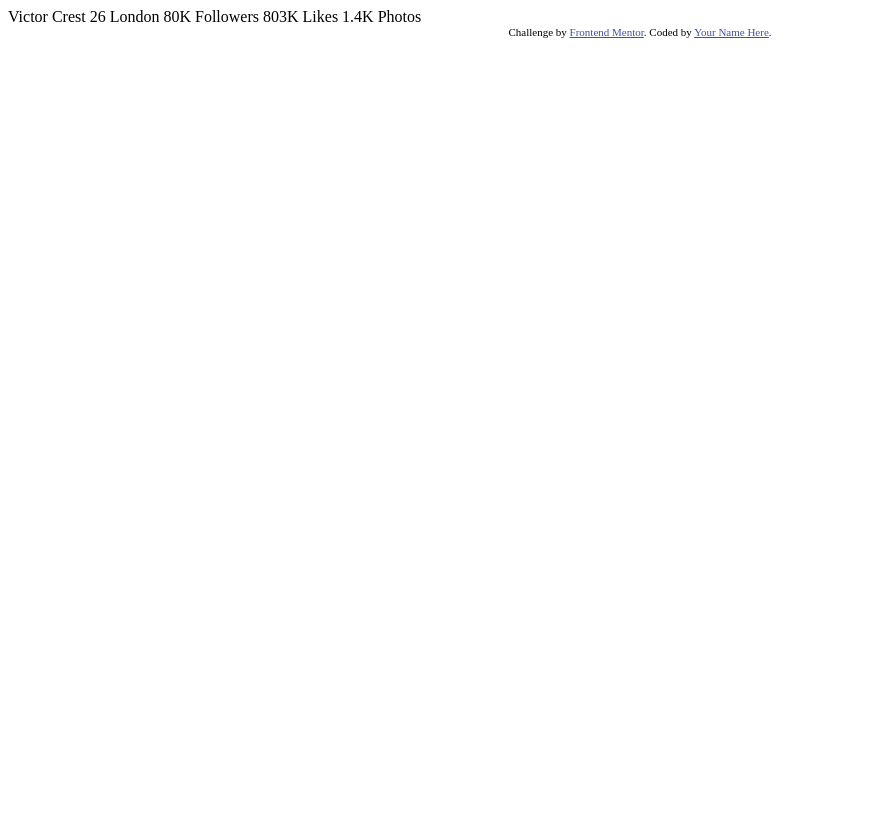
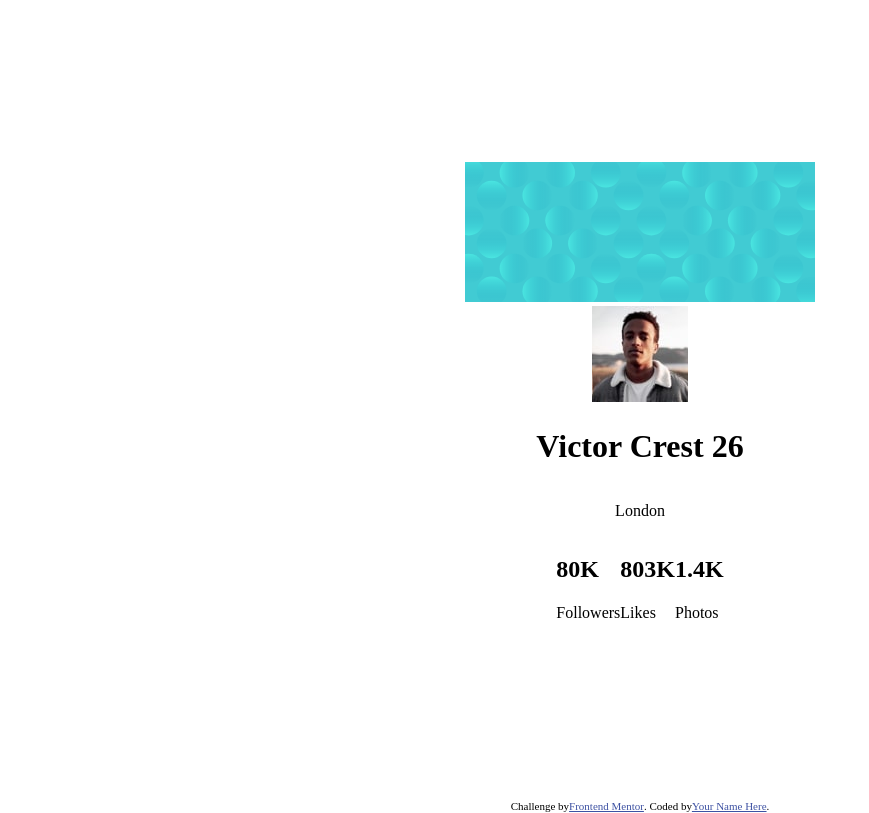
Before and after one commit to nicolasfig/profile-card-component, a plain HTML site: page index.html in a window 1280 px wide. Shown: the whole page, without its empty margins (0-869 px from the left). Drawn offline with Linux system fonts and the light colour scheme.

Commit message:
Basic card structure

```diff
--- a/index.html
+++ b/index.html
@@ -11,22 +11,37 @@
       sizes="32x32"
       href="./images/favicon-32x32.png"
     />
-
+    <link rel="stylesheet" href="style.css" />
     <title>Frontend Mentor | Profile card component</title>
-
-    <!-- Feel free to remove these styles or customise in your own stylesheet 👍 -->
-    <style>
-      .attribution {
-        font-size: 11px;
-        text-align: center;
-      }
-      .attribution a {
-        color: hsl(228, 45%, 44%);
-      }
-    </style>
   </head>
   <body>
-    <main>Victor Crest 26 London 80K Followers 803K Likes 1.4K Photos</main>
+    <main>
+      <div class="card">
+        <div class="card-banner">
+          <img src="./images/bg-pattern-card.svg" alt="" />
+        </div>
+        <div class="avatar">
+          <img src="./images/image-victor.jpg" alt="Victor Crest picture" />
+        </div>
+        <h1>Victor Crest <span class="age">26</span></h1>
+        <p class="city">London</p>
+        <div class="line"></div>
+        <div class="stats">
+          <div class="stat">
+            <h2>80K</h2>
+            <p class="label">Followers</p>
+          </div>
+          <div class="stat">
+            <h2>803K</h2>
+            <p class="label">Likes</p>
+          </div>
+          <div class="stat">
+            <h2>1.4K</h2>
+            <p class="label">Photos</p>
+          </div>
+        </div>
+      </div>
+    </main>
     <footer>
       <div class="attribution">
         Challenge by
--- a/style.css
+++ b/style.css
@@ -1,4 +1,53 @@
 @import url(normalize.css);
+@import url("https://fonts.googleapis.com/css2?family=Kumbh+Sans:wght@400;700&display=swap");
+
+:root {
+  /* Colors */
+
+  /* Primary */
+
+  --dark-cyan: hsl(185, 75%, 39%);
+  --very-dark-desaturated-blue: hsl(229, 23%, 23%);
+  --dark-grayish-blue: hsl(227, 10%, 46%);
+
+  /* Neutral */
+
+  --dark-gray: hsl(0, 0%, 59%);
+
+  /* Fonts */
+
+  --kumbh: "Kumbh Sans", sans-serif;
+
+  --w-400: 400;
+  --w-700: 700;
+
+  /* Sizes*/
+  --s-8: 0.5rem;
+  --s-16: 1rem;
+  --s-24: 1.5rem;
+  --s-32: 2rem;
+  --s-40: 2.5rem;
+  --s-48: 3rem;
+  --s-64: 4rem;
+  --s-80: 5rem;
+}
+
+main {
+  display: flex;
+  align-items: center;
+  justify-content: center;
+  min-height: 100vh;
+}
+
+.card {
+  display: flex;
+  flex-direction: column;
+  align-items: center;
+}
+
+.stats {
+  display: flex;
+}
 
 .attribution {
   display: flex;
```
